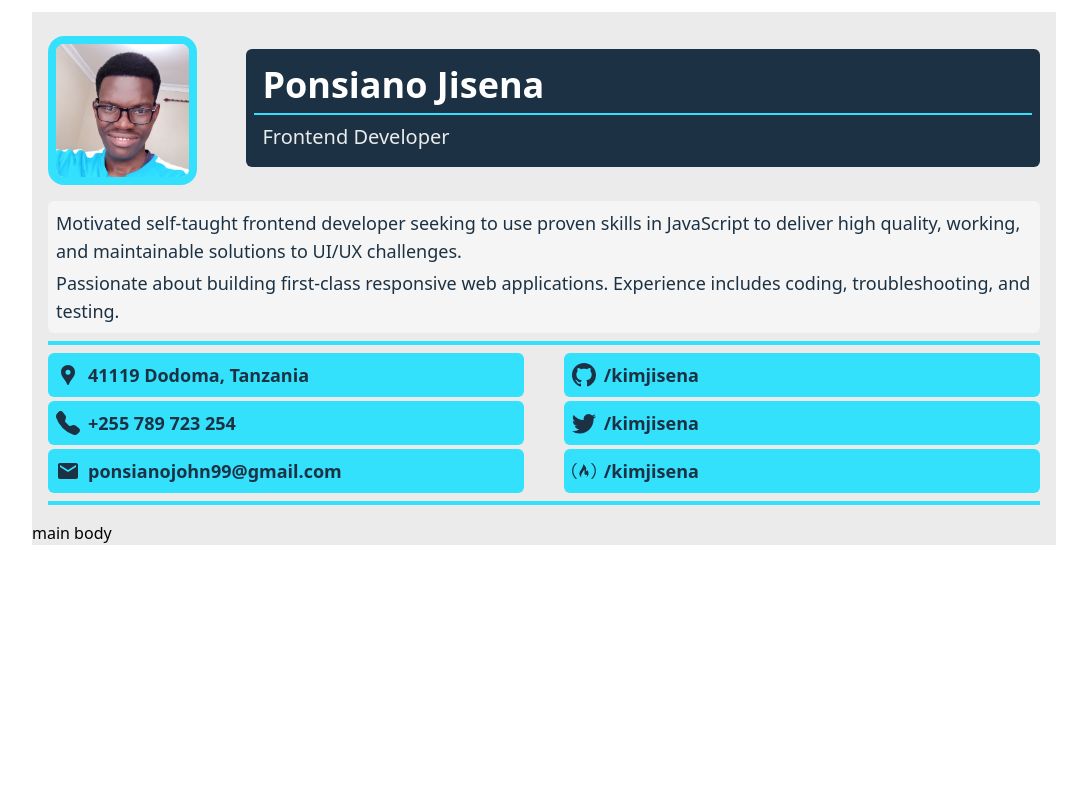
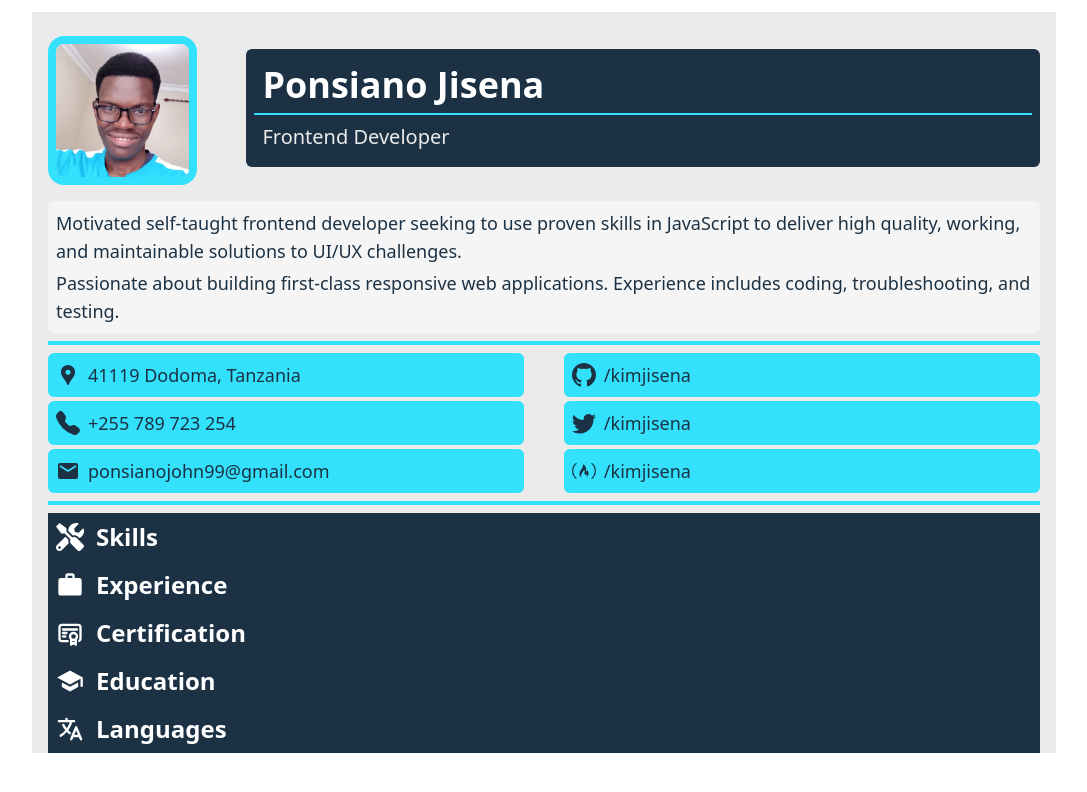
Before and after one commit to kimjisena/resume, a React (Create React App) app: page / in a window 1280 px wide. Shown: the top 792 px of the page, without its empty margins (96-1183 px from the left). Built offline with nearby package versions, Linux system fonts and the light colour scheme; the HTML template or start-up script is replaced by a standard one.

Commit message:
add Main section layouts

```diff
--- a/src/components/Header.tsx
+++ b/src/components/Header.tsx
@@ -5,7 +5,7 @@ import Objective from "./header/Objective";
 
 export default function Header (): ReactElement {
   return (
-    <header className={`flex flex-col justify-between items-center p-4`}>
+    <header className={`flex flex-col justify-between items-center px-4 pt-4`}>
       <Bio />
       <Objective />
       <hr className={`border-light-green border-2 w-full`} />
--- a/src/components/Main.tsx
+++ b/src/components/Main.tsx
@@ -1,9 +1,29 @@
 import { ReactElement } from "react";
+import { IoLanguage } from "react-icons/io5";
+import { FaTools } from "react-icons/fa";
+import { MdWork } from "react-icons/md";
+import { TbCertificate } from "react-icons/tb";
+import { MdSchool } from "react-icons/md";
+import SectionHeader from "./main/SectionHeader";
 
 export default function Main (): ReactElement {
   return (
-    <main>
-      main body
+    <main className={`flex flex-col justify-between my-2 px-4`}>
+      <section>
+        <SectionHeader Icon={FaTools} text={`Skills`} />
+      </section>
+      <section>
+        <SectionHeader Icon={MdWork} text={`Experience`} />
+      </section>
+      <section>
+        <SectionHeader Icon={TbCertificate} text={`Certification`} />
+      </section>
+      <section>
+        <SectionHeader Icon={MdSchool} text={`Education`} />
+      </section>
+      <section>
+        <SectionHeader Icon={IoLanguage} text={`Languages`} />
+      </section>
     </main>
   );
 }
--- a/src/components/header/Contact.tsx
+++ b/src/components/header/Contact.tsx
@@ -1,10 +1,11 @@
 import { ReactElement } from "react";
-import ContactCard, {type Props} from "./ContactCard";
+import ContactCard from "./ContactCard";
+import {IconProps} from "../types";
 import {BsGithub, BsTwitter, BsFillTelephoneFill} from "react-icons/bs";
 import {MdEmail, MdLocationPin} from "react-icons/md";
 import {FaFreeCodeCamp} from "react-icons/fa";
 
-const contactDetails: Props[] = [
+const contactDetails: IconProps[] = [
   {
     id: 'location',
     Icon: MdLocationPin,
--- a/src/components/header/ContactCard.tsx
+++ b/src/components/header/ContactCard.tsx
@@ -1,13 +1,7 @@
 import { ReactElement } from "react";
-import { IconType } from "react-icons";
+import { IconProps } from "../types";
 
-export type Props = {
-  id: string,
-  Icon: IconType,
-  text: string
-};
-
-export default function ContactCard ({ Icon, text, id }: Props): ReactElement {
+export default function ContactCard ({ Icon, text, id }: IconProps): ReactElement {
   let content;
   switch(id) {
     case 'tel':
@@ -32,7 +26,7 @@ export default function ContactCard ({ Icon, text, id }: Props): ReactElement {
   return (
     <li className={`flex flex-row items-center bg-light-green w-full p-2 ${id === 'email' ? 'md:mb-0' : '' }  ${id !== 'fcc' ? 'mb-1' : '' } rounded-md`}>
       <Icon className={`text-dark-blue `} size={`24px`} />
-      <p className={`text-lg text-dark-blue font-bold ml-2`}>
+      <p className={`text-lg text-dark-blue ml-2`}>
         {content}
       </p>
     </li>
--- /dev/null
+++ b/src/components/main/SectionHeader.tsx
@@ -0,0 +1,11 @@
+import { ReactElement } from "react";
+import { IconProps } from "../types";
+
+export default function SectionHeader ({ Icon, text }: IconProps): ReactElement {
+  return (
+    <div className={`flex flex-row items-center bg-dark-blue text-[white] w-full p-2`}>
+      <Icon className={`text-[white]`} size={`28px`} />
+      <h1 className={`text-2xl ml-3 font-bold`}>{text}</h1>
+    </div>
+    );
+}
--- /dev/null
+++ b/src/components/types.ts
@@ -0,0 +1,7 @@
+import { IconType } from "react-icons";
+
+export type IconProps = {
+    id?: string,
+    Icon: IconType,
+    text: string
+};
```
